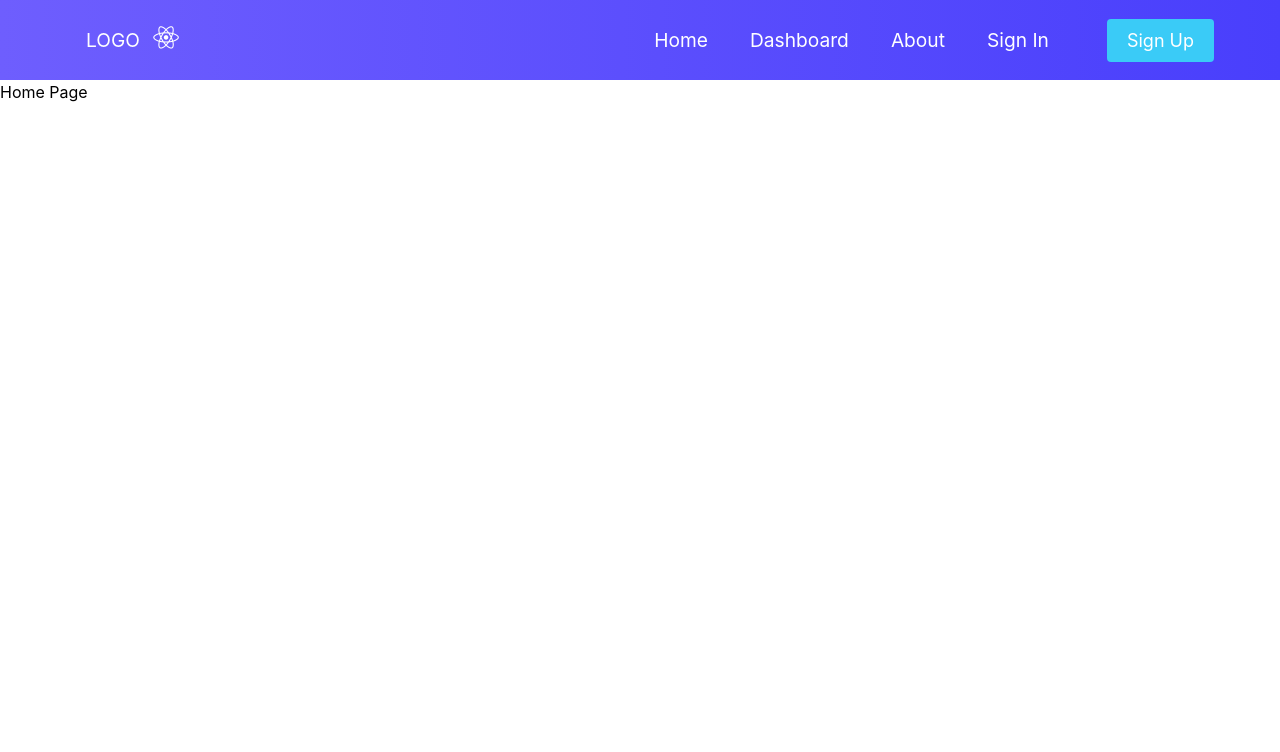
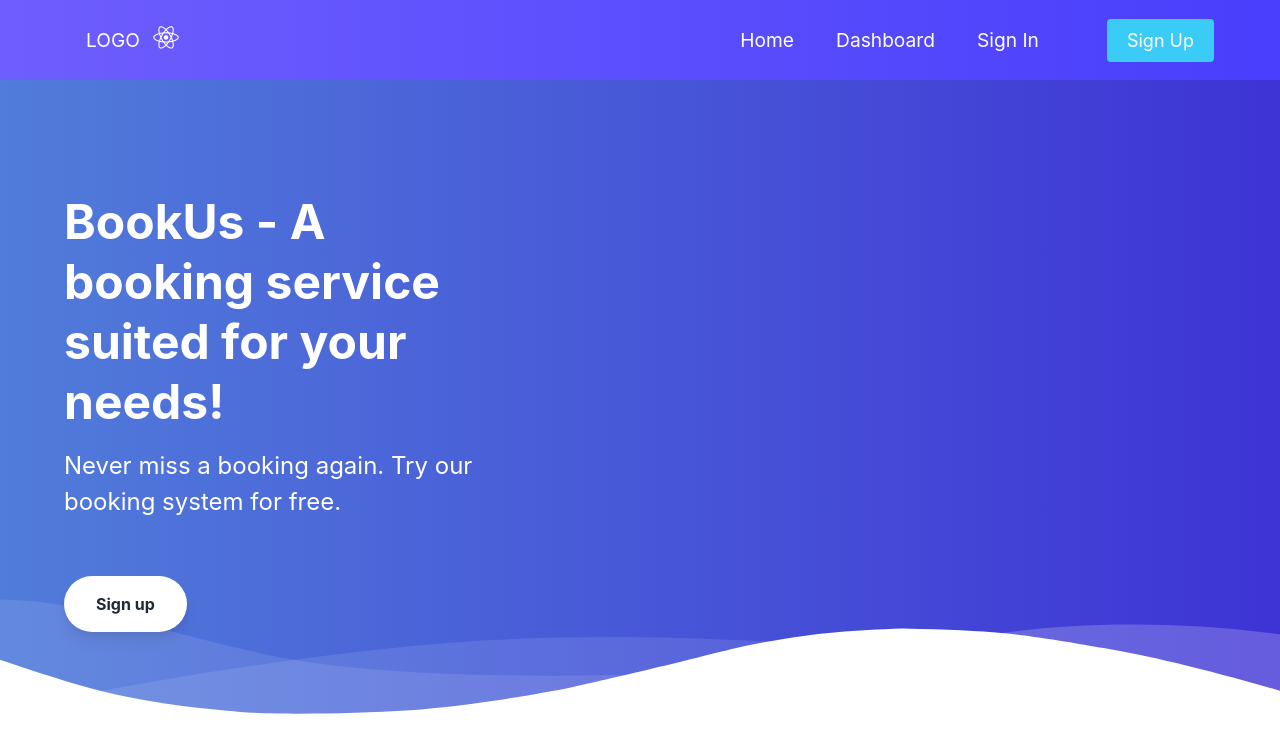
Before and after one commit to M0-AR/react-frontend, a React (Create React App) app: page / in a window 1280 px wide. Shown: the top 752 px of the page. Built offline with nearby package versions, Linux system fonts and the light colour scheme.

Commit message:
Removed about and added a homepage

```diff
--- a/src/App.js
+++ b/src/App.js
@@ -2,7 +2,6 @@ import './App.css';
 import Navbar from "./components/Navbar/Navbar";
 import {BrowserRouter as Router, Switch, Route} from "react-router-dom";
 import Home from "./pages/Home";
-import About from "./pages/About";
 import Login from "./pages/Login";
 import Dashboard from './pages/Dashboard';
 import Registration from './pages/Registration';
@@ -15,7 +14,6 @@ function App() {
             <Switch>
                 <Route path='/' exact component={Home}/>
                 <Route path='/dashboard' exact component={Dashboard}/>
-                <Route path='/about' exact component={About}/>
                 <Route path='/signin' exact component={Login}/>
                 <Route path='/signup' component={Registration}/>
             </Switch>
--- a/src/components/Navbar/MenuItems.js
+++ b/src/components/Navbar/MenuItems.js
@@ -7,11 +7,6 @@ export const MenuItems = [
     {
         title: 'Dashboard',
         url:'/dashboard',
-        cName: 'nav-links'
-    },
-    {
-        title: 'About',
-        url:'/about',
         cName: 'nav-links'
     },
     {
--- a/src/pages/Dashboard.js
+++ b/src/pages/Dashboard.js
@@ -118,11 +118,6 @@ export default function Example() {
           <div className="flex-1 flex flex-col min-h-0 bg-gray-800">
             <div className="flex-1 flex flex-col pt-5 pb-4 overflow-y-auto">
               <div className="flex items-center flex-shrink-0 px-4">
-                <img
-                  className="h-8 w-auto"
-                  src="https://tailwindui.com/img/logos/workflow-logo-indigo-500-mark-white-text.svg"
-                  alt="Workflow"
-                />
               </div>
               <nav className="mt-5 flex-1 px-2 bg-gray-800 space-y-1">
                 {navigation.map((item) => (
--- /dev/null
+++ b/src/pages/Home.css
@@ -0,0 +1,3 @@
+.gradient {
+    background: linear-gradient(90deg, #517cda 0%, #3e33d5 100%);
+  }
--- a/src/pages/Home.js
+++ b/src/pages/Home.js
@@ -1,10 +1,43 @@
 import React from "react";
-
+import './Home.css'
 
 function Home(){
     return (
-        <div className='home'>
-            <h1>Home Page</h1>
+        <div class="leading-normal tracking-normal text-white gradient">
+            <div class="pt-24">
+                <div class="container px-16 mx-auto flex flex-wrap flex-col md:flex-row items-center">
+                    <div class="flex flex-col w-full md:w-2/5 justify-center items-start text-center md:text-left">
+                        <h1 class="my-4 text-5xl font-bold leading-tight">
+                            BookUs - A booking service suited for your needs!
+                        </h1>
+                        <p class="leading-normal text-2xl mb-8">
+                            Never miss a booking again. Try our booking system for free.
+                        </p>
+                        <button class="mx-auto lg:mx-0 hover:underline bg-white text-gray-800 font-bold rounded-full my-6 py-4 px-8 shadow-lg focus:outline-none focus:shadow-outline transform transition hover:scale-105 duration-300 ease-in-out">
+                            Sign up
+                        </button>
+                    </div>
+                </div>
+            </div>
+            <div class="relative -mt-12 lg:-mt-24">
+                <svg viewBox="0 0 1428 174" version="1.1" xmlns="http://www.w3.org/2000/svg">
+                    <g stroke="none" stroke-width="1" fill="none" fill-rule="evenodd">
+                    <g transform="translate(-2.000000, 44.000000)" fill="#FFFFFF" fill-rule="nonzero">
+                        <path d="M0,0 C90.7283404,0.927527913 147.912752,27.187927 291.910178,59.9119003 C387.908462,81.7278826 543.605069,89.334785 759,82.7326078 C469.336065,156.254352 216.336065,153.6679 0,74.9732496" opacity="0.100000001"></path>
+                        <path
+                        d="M100,104.708498 C277.413333,72.2345949 426.147877,52.5246657 546.203633,45.5787101 C666.259389,38.6327546 810.524845,41.7979068 979,55.0741668 C931.069965,56.122511 810.303266,74.8455141 616.699903,111.243176 C423.096539,147.640838 250.863238,145.462612 100,104.708498 Z"
+                        opacity="0.100000001"
+                        ></path>
+                        <path d="M1046,51.6521276 C1130.83045,29.328812 1279.08318,17.607883 1439,40.1656806 L1439,120 C1271.17211,77.9435312 1140.17211,55.1609071 1046,51.6521276 Z" id="Path-4" opacity="0.200000003"></path>
+                    </g>
+                    <g transform="translate(-4.000000, 76.000000)" fill="#FFFFFF" fill-rule="nonzero">
+                        <path
+                        d="M0.457,34.035 C57.086,53.198 98.208,65.809 123.822,71.865 C181.454,85.495 234.295,90.29 272.033,93.459 C311.355,96.759 396.635,95.801 461.025,91.663 C486.76,90.01 518.727,86.372 556.926,80.752 C595.747,74.596 622.372,70.008 636.799,66.991 C663.913,61.324 712.501,49.503 727.605,46.128 C780.47,34.317 818.839,22.532 856.324,15.904 C922.689,4.169 955.676,2.522 1011.185,0.432 C1060.705,1.477 1097.39,3.129 1121.236,5.387 C1161.703,9.219 1208.621,17.821 1235.4,22.304 C1285.855,30.748 1354.351,47.432 1440.886,72.354 L1441.191,104.352 L1.121,104.031 L0.457,34.035 Z"
+                        ></path>
+                    </g>
+                    </g>
+                </svg>
+            </div>
         </div>
     );
 }
```
Also changed, not shown: src/pages/background.png (added).
